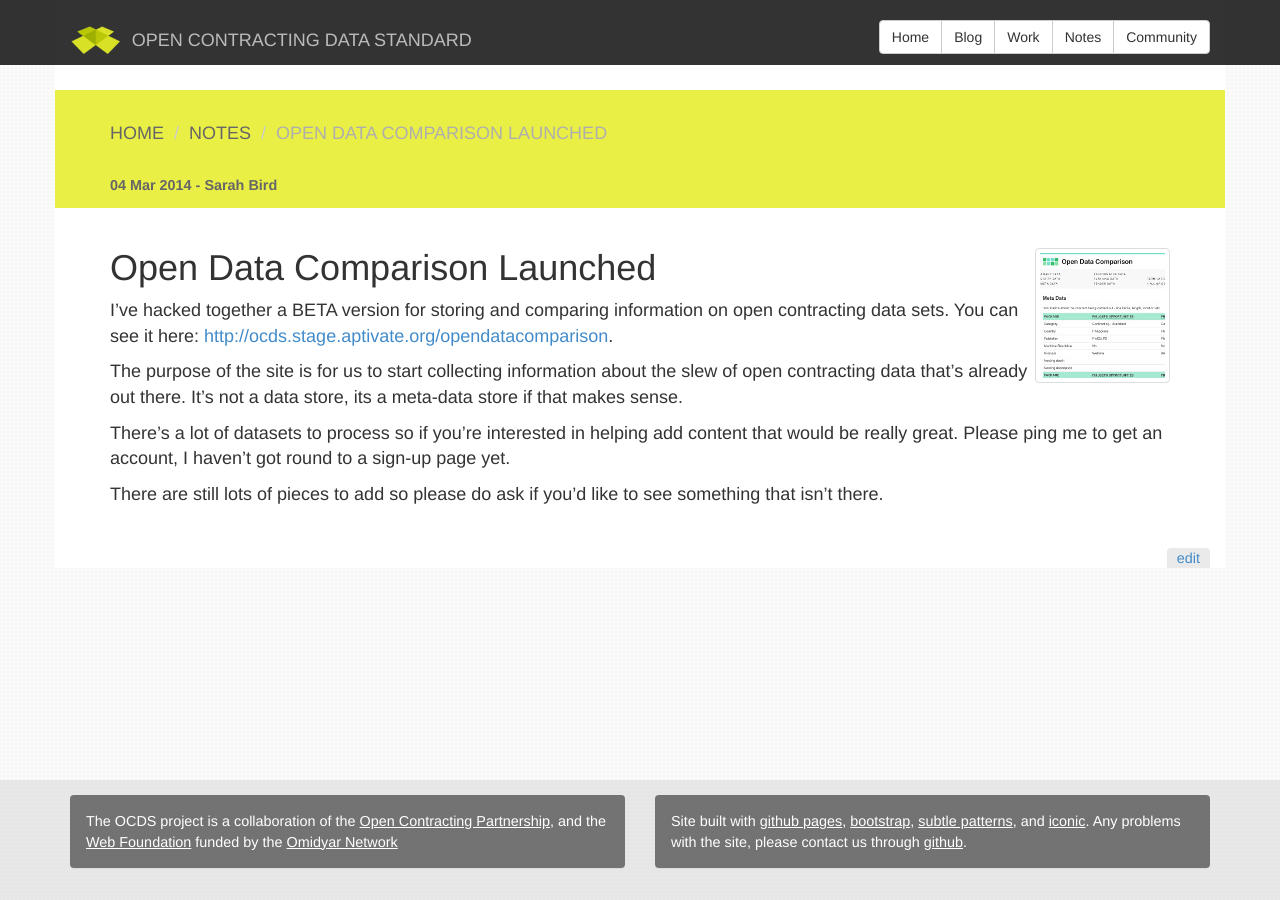
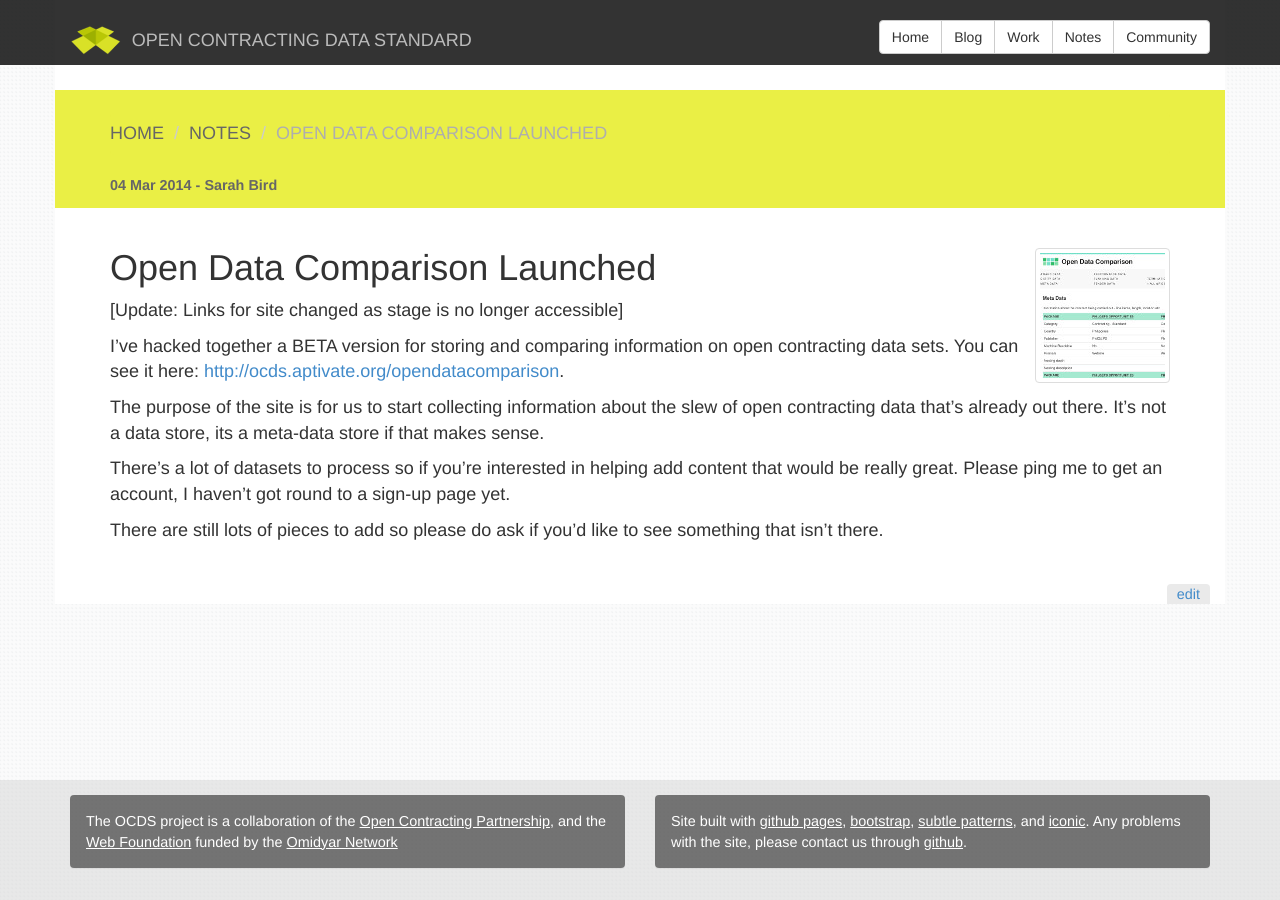
Before and after one commit to open-contracting/open-contracting.github.io, a Jekyll site: the page built from _posts/2014-03-04-opendatacomparisonbeta.md, in a window 1280 px wide. Built offline with Jekyll 4.4.1, drawn with Linux system fonts in a browser that asks for light colours; nearby versions of some CDN libraries; Markdown is read by kramdown in place of the engine named in the settings.

Commit message:
Update 2014-03-04-opendatacomparisonbeta.md

```diff
--- a/_posts/2014-03-04-opendatacomparisonbeta.md
+++ b/_posts/2014-03-04-opendatacomparisonbeta.md
@@ -5,8 +5,10 @@ date:   2014-03-04
 author: Sarah Bird
 image: /assets/images/opendatacomparison.jpg
 ---
+[Update: Links for site changed as stage is no longer accessible]
 
-I've hacked together a BETA version for storing and comparing information on open contracting data sets.  You can see it here: [http://ocds.stage.aptivate.org/opendatacomparison](http://ocds.stage.aptivate.org/opendatacomparison).
+
+I've hacked together a BETA version for storing and comparing information on open contracting data sets.  You can see it here: [http://ocds.aptivate.org/opendatacomparison](http://ocds.aptivate.org/opendatacomparison).
 
 The purpose of the site is for us to start collecting information about the slew of open contracting data that's already out there. It's not a data store, its a meta-data store if that makes sense.
 
```
